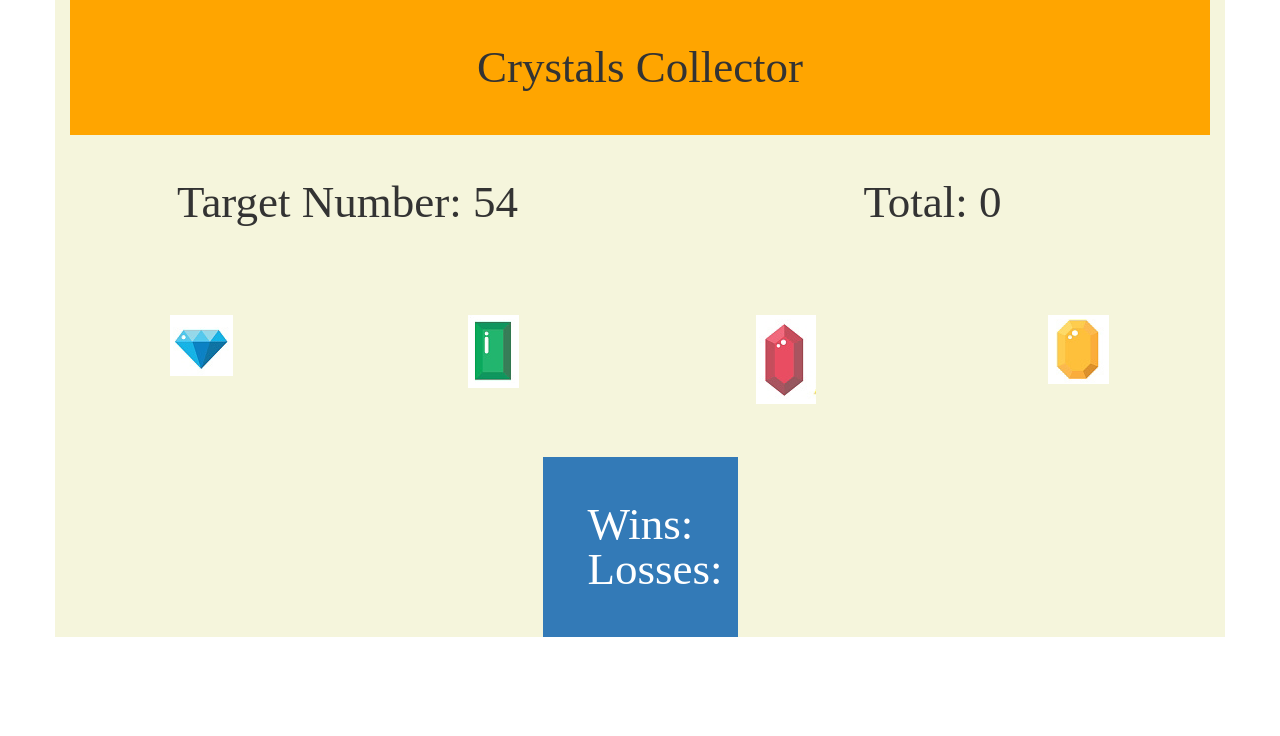
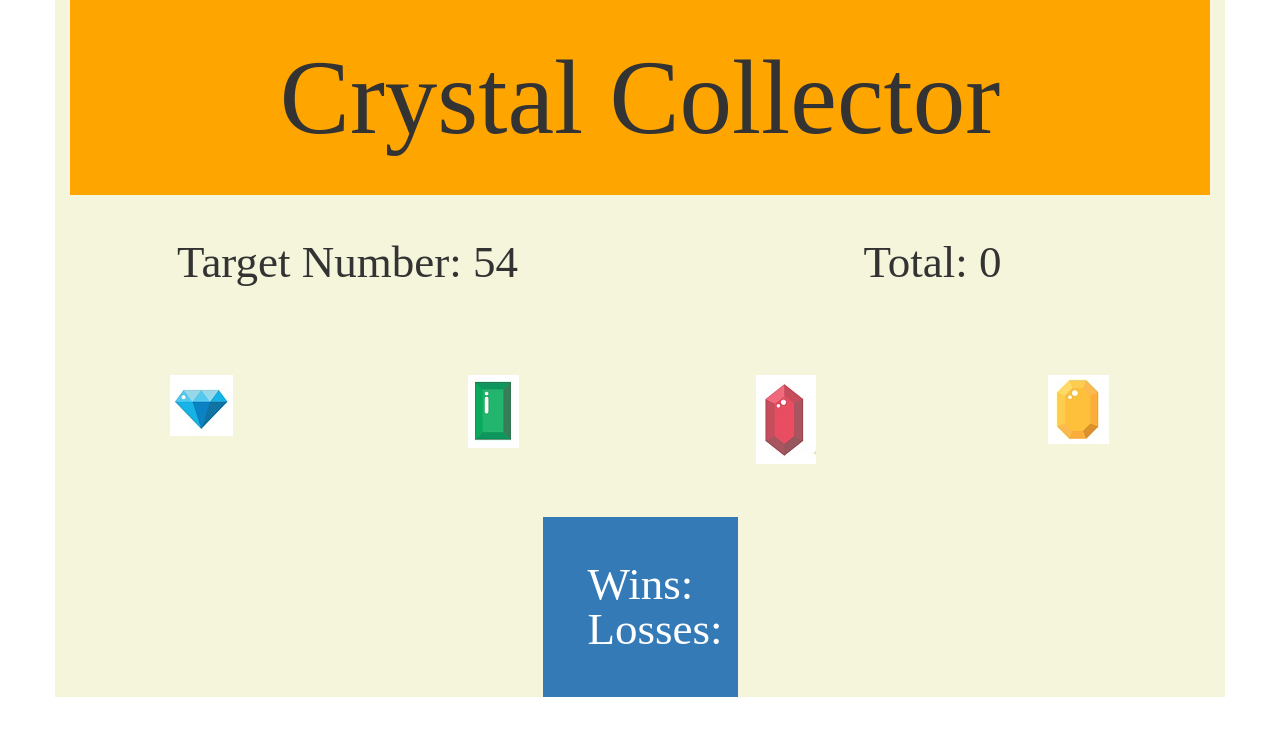
Before and after one commit to db2147/Crystal-Game, a plain HTML site: page index.html in a window 1280 px wide. Drawn offline with nearby package versions, Linux system fonts and the light colour scheme.

Commit message:
add new font

```diff
--- a/assets/css/style.css
+++ b/assets/css/style.css
@@ -1,7 +1,7 @@
 .text-center{
 	font-size: 45px;
 	padding: 45px;
-
+	font-family: Quesha;
 }
 
 .col-sm-6-text-center{
@@ -16,4 +16,9 @@
 
 .break{
 	background-color: orange;
+	font-size: 65px;
 }
+
+.title{
+	font-size: 105px;
+}
--- a/index.html
+++ b/index.html
@@ -17,7 +17,7 @@
 	<div class="container">
 
 		<div class="break">
-			<h1 class="text-center">Crystals Collector</h1>
+			<h1 class="text-center"><div class="title">Crystal Collector</div></h1>
 		</div>
 
 			<div class="row">
```
